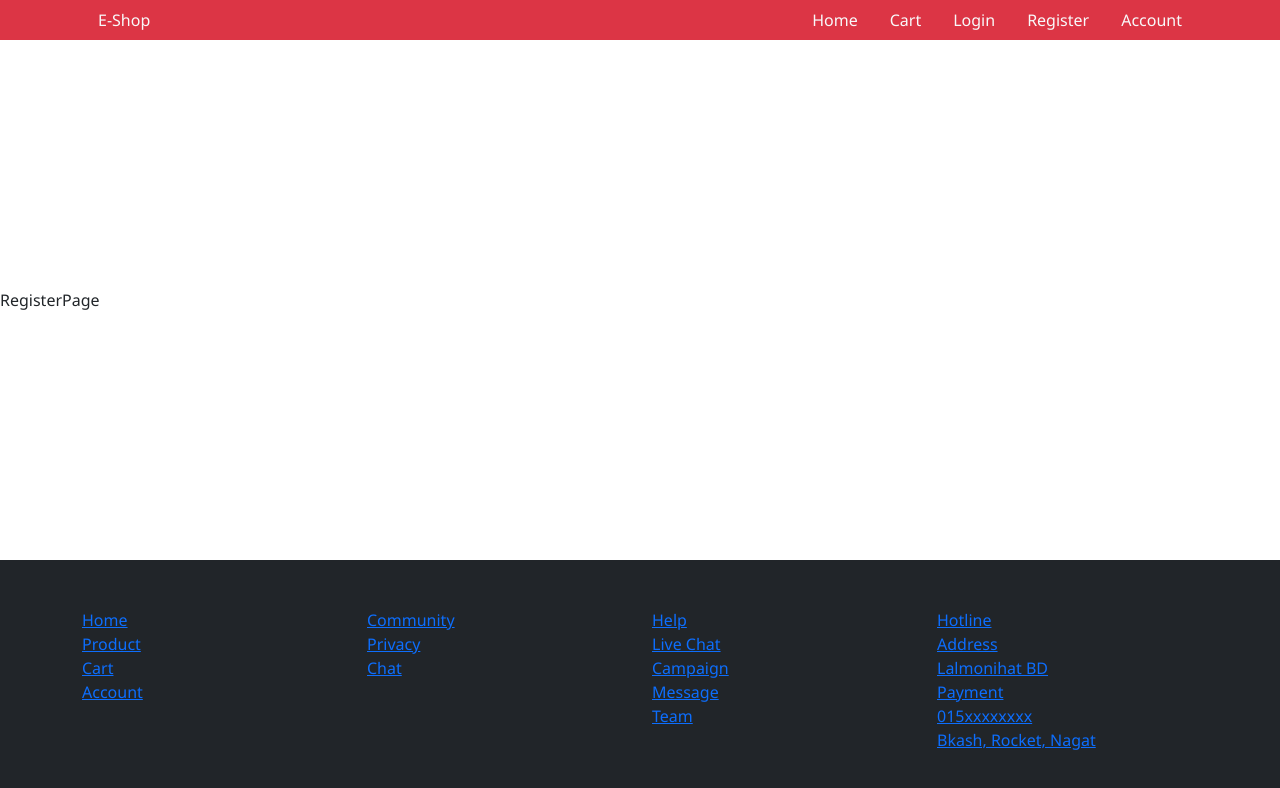
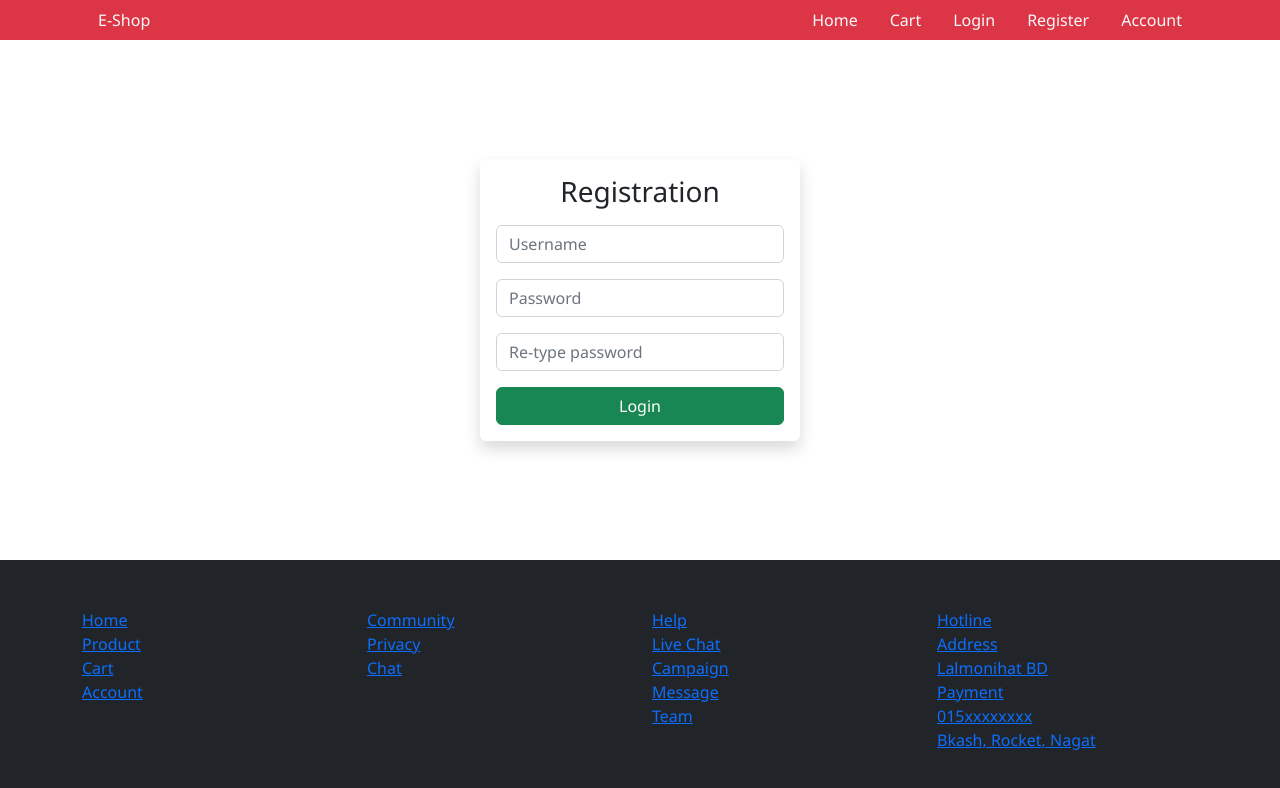
Before and after one commit to dkajolroy/E-shop-front, a React (Create React App) app: page /register in a window 1280 px wide. Shown: the top 788 px of the page. Built offline with nearby package versions, Linux system fonts and the light colour scheme.

Commit message:
login registration design

```diff
--- a/src/Pages/LoginPage.tsx
+++ b/src/Pages/LoginPage.tsx
@@ -1,5 +1,12 @@
 import React from "react";
 
 export default function LoginPage() {
-  return <div>LoginPage</div>;
+  return <div className='col-md-3 col-11 m-auto'>
+    <div className="rounded shadow p-3">
+      <h3 className='text-center'>Login</h3>
+      <input className='form-control my-3' type="text" placeholder="Username" />
+      <input className='form-control my-3' type="text" placeholder="Password" />
+      <input className='btn btn-success w-100' type="submit" value="Login"/>
+    </div>
+  </div>;
 }
--- a/src/Pages/RegisterPage.tsx
+++ b/src/Pages/RegisterPage.tsx
@@ -1,5 +1,13 @@
 import React from "react";
 
 export default function RegisterPage() {
-  return <div>RegisterPage</div>;
+  return <div className='col-md-3 col-11 m-auto'>
+    <div className="rounded shadow p-3">
+      <h3 className='text-center'>Registration</h3>
+      <input className='form-control my-3' type="text" placeholder="Username" />
+      <input className='form-control my-3' type="text" placeholder="Password" />
+      <input className='form-control my-3' type="text" placeholder="Re-type password" />
+      <input className='btn btn-success w-100' type="submit" value="Login"/>
+    </div>
+  </div>;
 }
```
